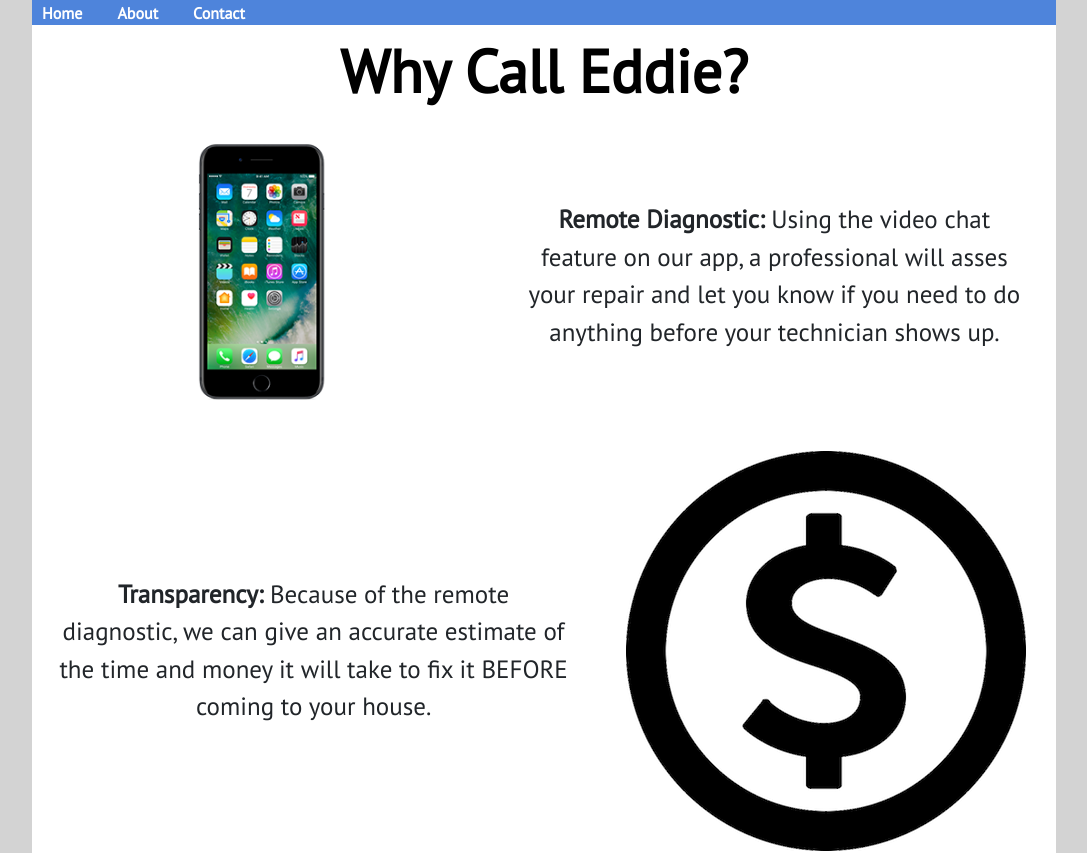
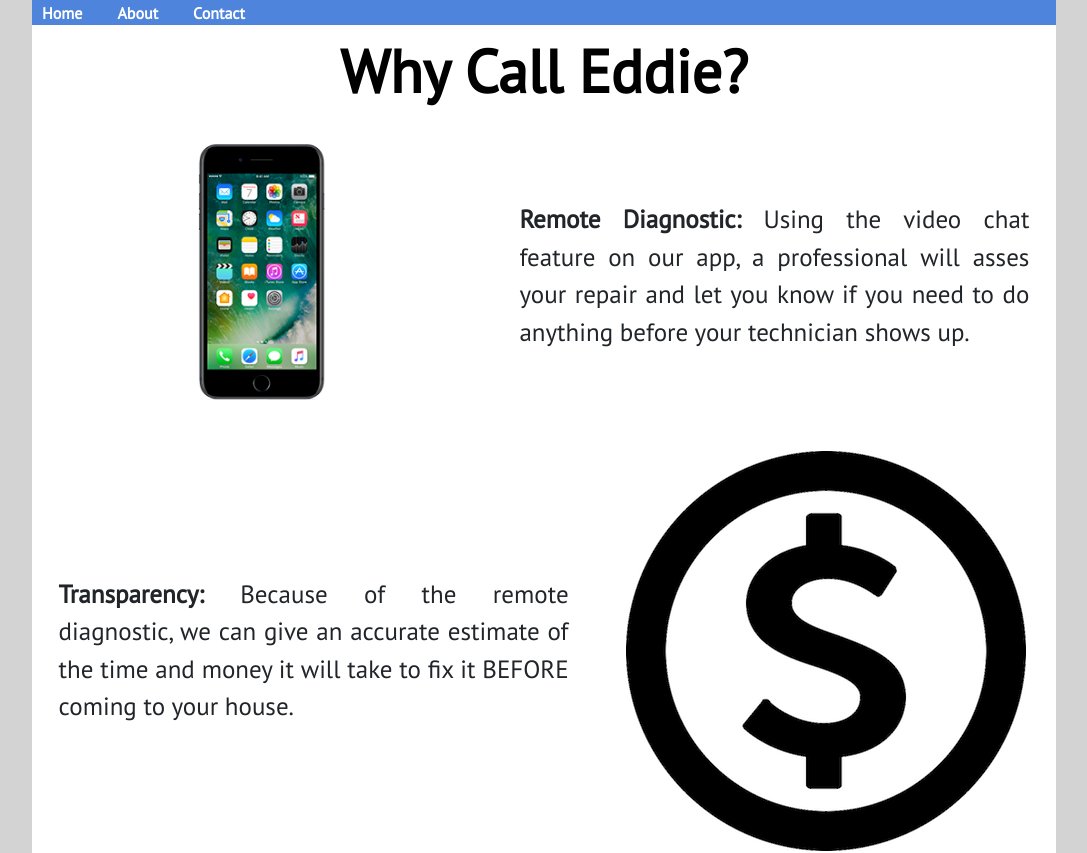
Before and after one commit to RogueElephantCompany/rogue, a React (Create React App) app: page / in a window 1280 px wide. Shown: the top 853 px of the page, without its empty margins (96-1183 px from the left). Built offline with nearby package versions, Linux system fonts and the light colour scheme.

Commit message:
[css] justify reason-box text

```diff
--- a/src/styles/App.css
+++ b/src/styles/App.css
@@ -202,6 +202,7 @@ textarea {
   margin: auto;
   font-size: 25px;
   border-radius: 15px;
+  text-align: justify;
 }
 .reason-box1 p {
   margin: 0px;
@@ -219,6 +220,7 @@ textarea {
   margin: auto;
   font-size: 25px;
   border-radius: 15px;
+  text-align: justify;
 }
 
 #app-link-box {
```
